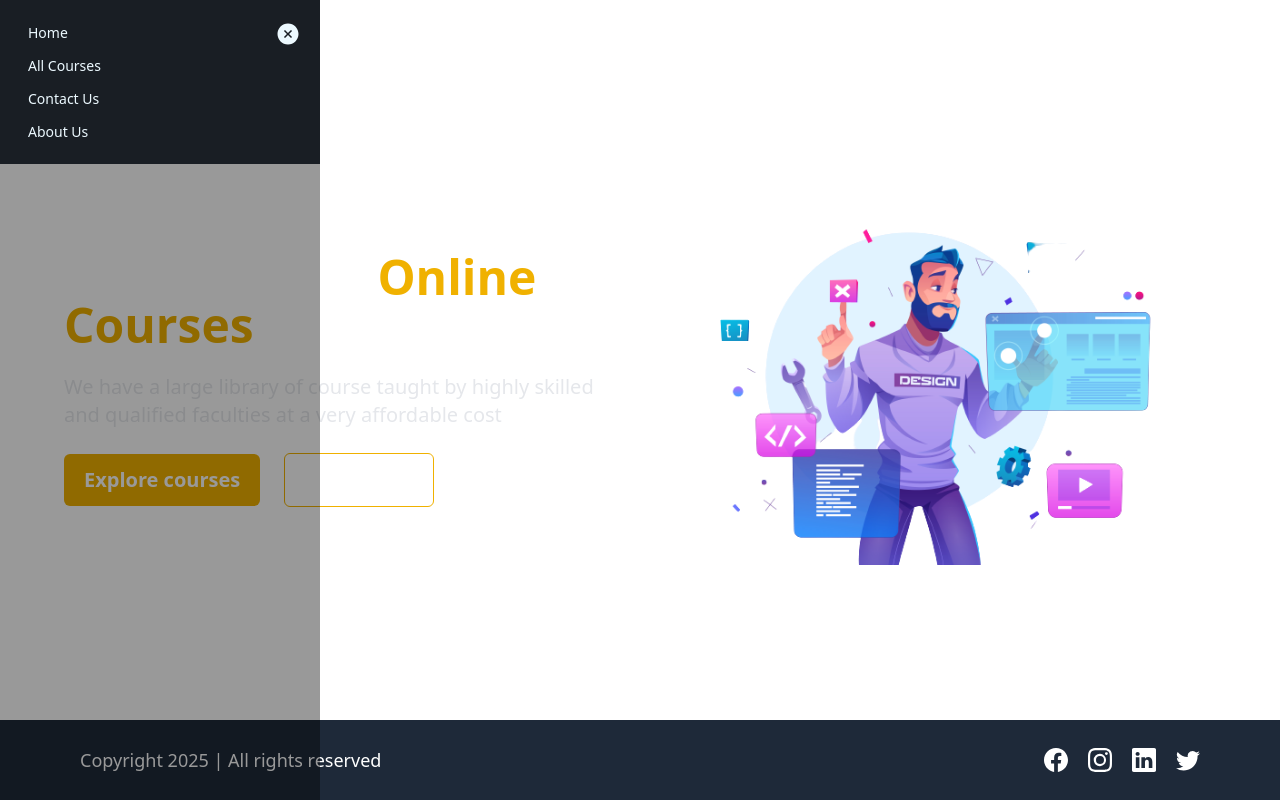
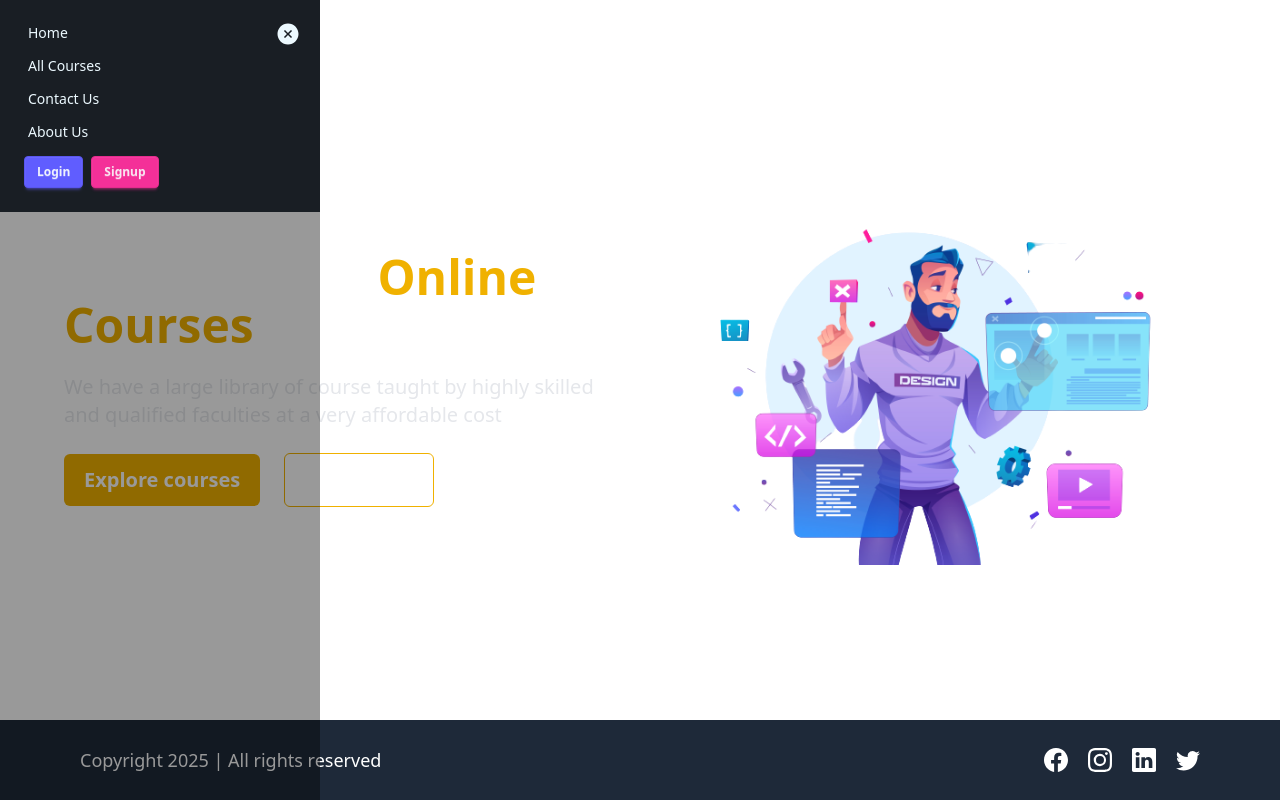
Before and after one commit to surajpxl/LMS_Project, a React (Vite) app in the folder lms-frontend/: page / in a window 1280 px wide. Both pictures are taken after a click on the label 32 px from the left and 32 px from the top of the page. Built offline with nearby package versions, Linux system fonts and the light colour scheme.

Commit message:
Added login signup button to Home Layout

```diff
--- a/lms-frontend/src/Layouts/HomeLayout.jsx
+++ b/lms-frontend/src/Layouts/HomeLayout.jsx
@@ -1,25 +1,42 @@
 import { FiMenu } from "react-icons/fi";
-import {AiFillCloseCircle} from 'react-icons/ai'
-import { Link } from "react-router-dom";
+import { AiFillCloseCircle } from "react-icons/ai";
+import { Link, useNavigate } from "react-router-dom";
 import Footer from "../Components/Footer";
-function HomeLayout({children}) {
+import { useDispatch, useSelector } from "react-redux";
+function HomeLayout({ children }) {
+  const dispatch = useDispatch();
+  const navigate = useNavigate();
 
-    function changeWidth(){
-        const drawerSide = document.getElementsByClassName("drawer-side")
-        drawerSide[0].style.width = 'auto';
+  // for checking if user is logged in
+  const isLoggedIn = useSelector((state) => state?.auth?.isLoggedIn);
+
+  // for displaying the option acc to role
+  const role = useSelector((state) => state?.auth?.role);
+
+  function changeWidth() {
+    const drawerSide = document.getElementsByClassName("drawer-side");
+    drawerSide[0].style.width = "auto";
   }
 
   function hideDrawer() {
-        const element = document.getElementsByClassName("drawer-toggle")
+    const element = document.getElementsByClassName("drawer-toggle");
     element[0].checked = false;
 
-         const drawerSide = document.getElementsByClassName("drawer-side")
-        drawerSide[0].style.width = '0';
+    const drawerSide = document.getElementsByClassName("drawer-side");
+    drawerSide[0].style.width = "0";
+  }
+
+  function handleLogout(e) {
+    e.preventDefault()
+
+    // const res = await dispatch(logout)
+    // if(res?.payload?.success)
+    navigate("/")
   }
 
   return (
     <>
-      <div className="min-h-[90vh]"  data-theme="dark">
+      <div className="min-h-[90vh]" data-theme="dark">
         <div className="drawer absolute left-0 z-50 w-fit">
           <input className="drawer-toggle" id="my-drawer-3" type="checkbox" />
           <div className="drawer-content">
@@ -32,8 +49,7 @@ function HomeLayout({children}) {
             </label>
           </div>
           <div className="drawer-side w-0">
-            <label htmlFor="my-drawer-3" className="drawer-overlay">
-            </label>
+            <label htmlFor="my-drawer-3" className="drawer-overlay"></label>
             <ul className="menu p-4 w-48 sm:w-80 bg-base-200 text-base-content relative">
               <li className="w-fit absolute right-2 z-50">
                 <button onClick={hideDrawer}>
@@ -41,24 +57,57 @@ function HomeLayout({children}) {
                 </button>
               </li>
               <li>
-                    <Link to="/" >Home</Link>
+                <Link to="/">Home</Link>
+              </li>
+
+              {isLoggedIn && role === "ADMIN" && (
+                <li>
+                  <Link to="/admin/dashboard">Admin Dashboard</Link>
+                </li>
+              )}
+
+              <li>
+                <Link to="/courses">All Courses</Link>
               </li>
               <li>
-                    <Link to="/courses" >All Courses</Link>
+                <Link to="/contact">Contact Us</Link>
               </li>
               <li>
-                    <Link to="/contact" >Contact Us</Link>
+                <Link to="/about">About Us</Link>
               </li>
+
+              {!isLoggedIn && (
                 <li>
-                    <Link to="/about" >About Us</Link>
+                  <div className="flex flex-row gap-2 p-2 justify-center self-start">
+                    <button className="btn btn-sm btn-primary no-underline">
+                      <Link to="/login">Login</Link>
+                    </button>
+                    <button className="btn btn-sm btn-secondary no-underline">
+                      <Link to="/signup">Signup</Link>
+                    </button>
+                  </div>
                 </li>
+              )}
+
+              {isLoggedIn && (
+                <li>
+                  <div className="flex flex-row gap-2 p-2 justify-center self-start">
+                    <button className="btn btn-sm btn-primary no-underline">
+                      <Link to="/user/profile">Profile</Link>
+                    </button>
+                    <button className="btn btn-sm btn-secondary no-underline">
+                      <Link onClick={handleLogout}>Logout</Link>
+                    </button>
+                  </div>
+                </li>
+              )}
             </ul>
           </div>
         </div>
 
         {children}
 
-        <Footer/>
+        <Footer />
       </div>
     </>
   );
--- a/lms-frontend/src/index.css
+++ b/lms-frontend/src/index.css
@@ -7,4 +7,5 @@ body {
   max-width: auto;
   position: relative;
 
+
 }
```
Lines whose indentation alone changed are shown as unchanged.
